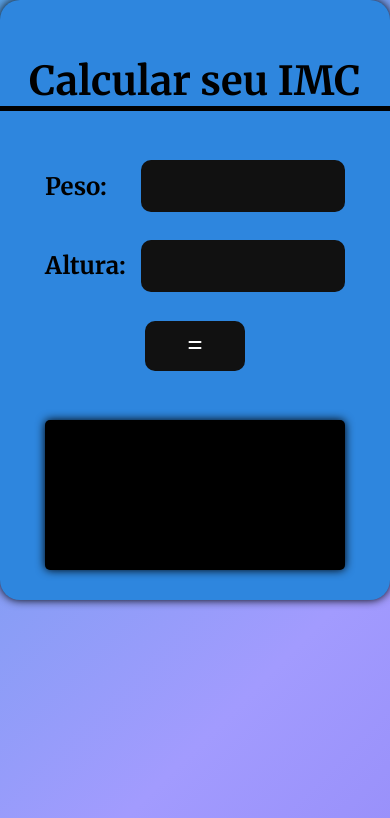
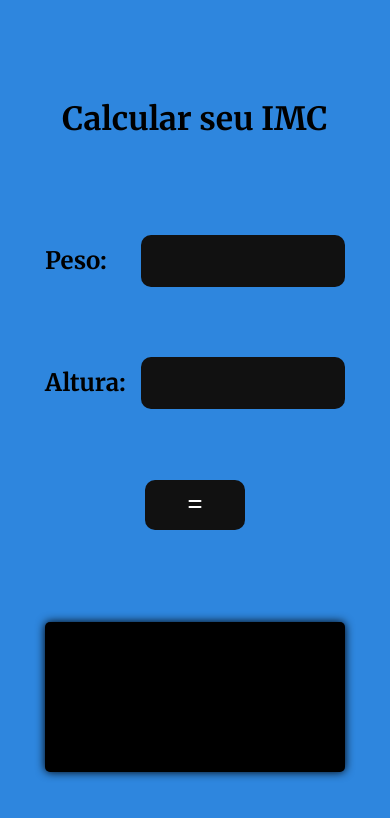
Before and after one commit to paulokmatos/calcular-imc, a plain HTML site: page index.html in a window 390 px wide. Drawn offline with Linux system fonts and the light colour scheme.

Commit message:
responsividade?

```diff
--- a/estilo/estilo.css
+++ b/estilo/estilo.css
@@ -60,6 +60,7 @@ body{
 }
 
 .input input{
+    position: relative;
     width: 200px;
     height: 50px;
     text-align: center;
@@ -77,8 +78,11 @@ body{
 }
 
 .botao{
+    position: relative;
     background-color: #111;
     border: none;
+    cursor: pointer;
+    outline: none;
     color: white;
     height: 50px;
     width: 100px;
@@ -104,3 +108,15 @@ body{
     box-sizing: border-box;
     user-select: none;
 }
+
+@media (max-width: 450px){
+    .container{
+        border-radius: 0;
+        width: 100vw;
+        height: 100vh;
+    }
+    .titulo{
+        border: none;
+        font-size: 2rem;
+    }
+}
```
